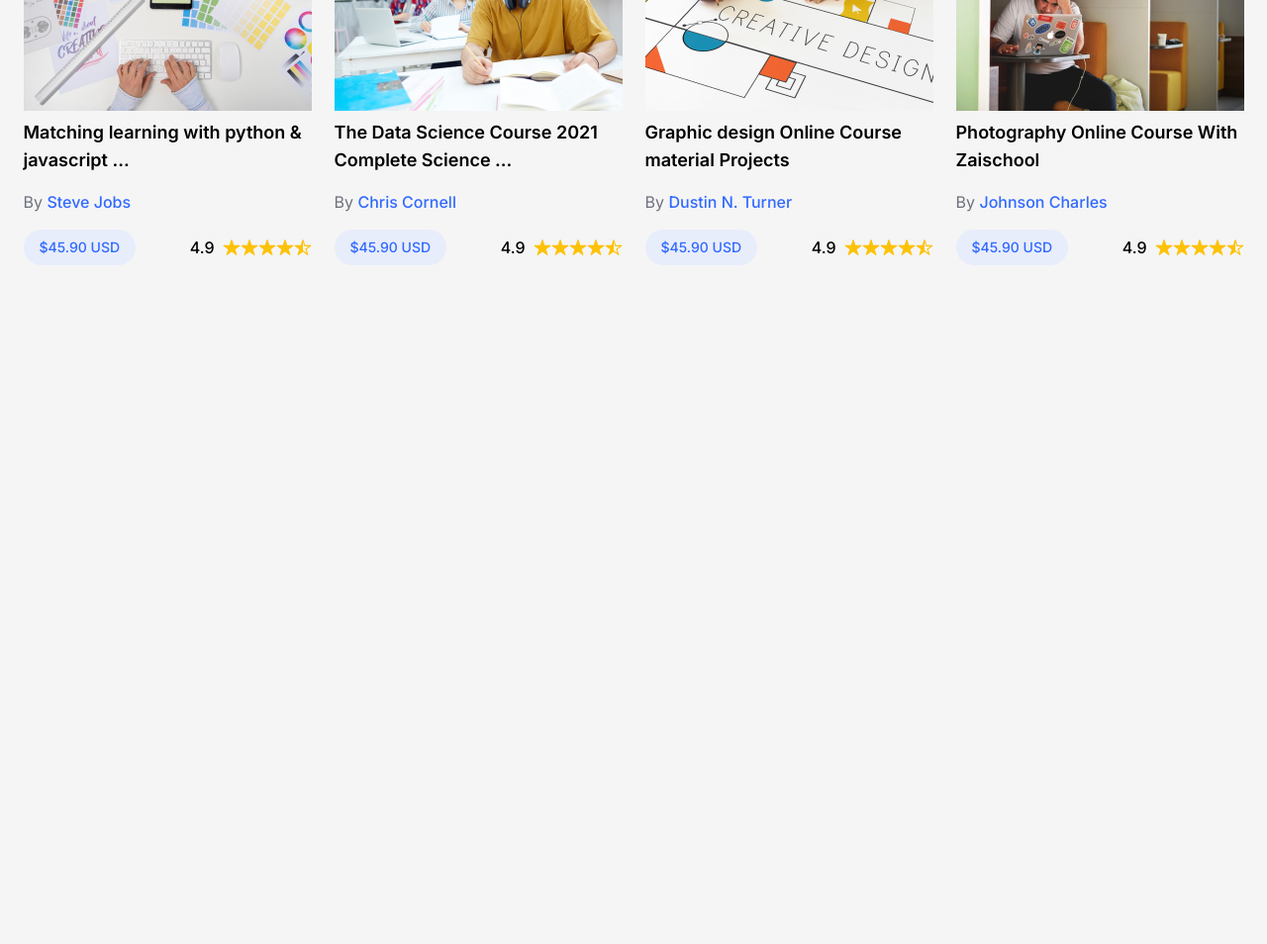
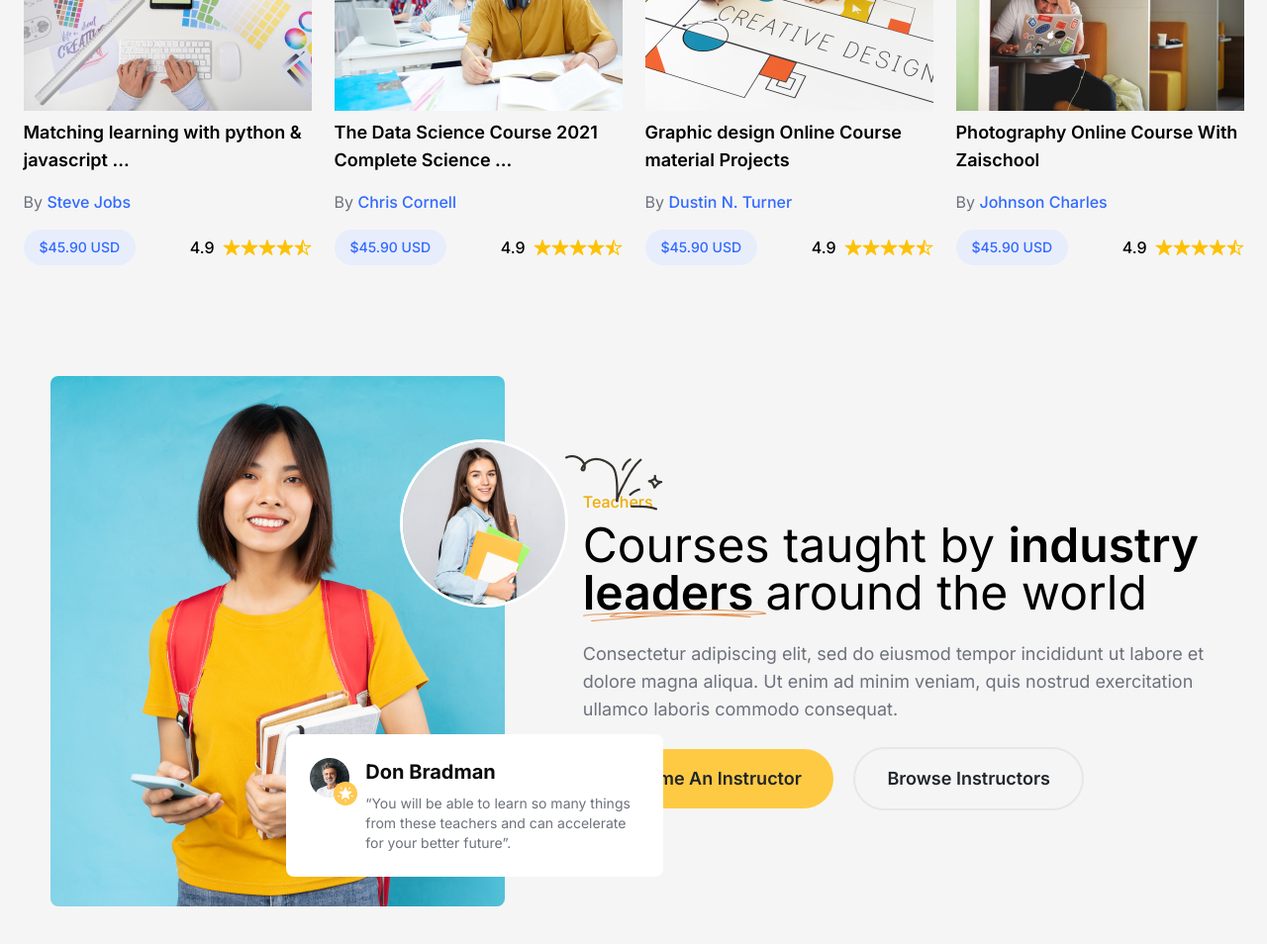
Before and after one commit to EyasinSheikhRony/ShekhoHome, a website: page index.html in a window 1280 px wide. Shown: the part 2068-3022 px from the top of the page at 99% size. Before the commit the page ends 2368 px from the top, so only its background shows below. Drawn offline with nearby package versions, Linux system fonts and the light colour scheme.

Commit message:
Teachers section Done

```diff
--- a/index.html
+++ b/index.html
@@ -504,14 +504,13 @@
               </div>
               <!-- card 2  -->
               <div class="w-[291px] mb-8 mx-auto slide">
-                <img
-                  src="./HomeShekho/guy-lesson 1.png"
-                  alt="#" />
+                <img src="./HomeShekho/guy-lesson 1.png" alt="#" />
                 <h2 class="text-lg text-black font-semibold mt-2">
                   The Data Science Course 2021 Complete Science ...
                 </h2>
                 <p class="text-[#6D717C] font-normal text-base my-3">
-                  By <span class="text-[#316AFF] font-medium">Chris Cornell</span>
+                  By
+                  <span class="text-[#316AFF] font-medium">Chris Cornell</span>
                 </p>
                 <div class="flex justify-between items-center">
                   <h2
@@ -549,7 +548,10 @@
                   Graphic design Online Course material Projects
                 </h2>
                 <p class="text-[#6D717C] font-normal text-base my-3">
-                  By <span class="text-[#316AFF] font-medium">Dustin N. Turner</span>
+                  By
+                  <span class="text-[#316AFF] font-medium"
+                    >Dustin N. Turner</span
+                  >
                 </p>
                 <div class="flex justify-between items-center">
                   <h2
@@ -580,14 +582,15 @@
               </div>
               <!-- card 4  -->
               <div class="w-[291px] mb-8 mx-auto slide">
-                <img
-                  src="./HomeShekho/Rectangle 238.png"
-                  alt="#" />
+                <img src="./HomeShekho/Rectangle 238.png" alt="#" />
                 <h2 class="text-lg text-black font-semibold mt-2">
                   Photography Online Course With Zaischool
                 </h2>
                 <p class="text-[#6D717C] font-normal text-base my-3">
-                  By <span class="text-[#316AFF] font-medium">Johnson Charles</span>
+                  By
+                  <span class="text-[#316AFF] font-medium"
+                    >Johnson Charles</span
+                  >
                 </p>
                 <div class="flex justify-between items-center">
                   <h2
@@ -697,6 +700,88 @@
         </div>
       </section>
       <!-- Broad Selection section end -->
+
+      <!-- Teachers section start  -->
+      <section>
+        <div class="container">
+          <div class="flex justify-around items-center my-20 max-[425px]:my-10 max-[1024px]:grid max-[1024px]:grid-col-2">
+            <!-- section 1  -->
+            <div class="h-[554px] relative max-[425px]:hidden max-[1024px]:mb-6 min-[1440px]:mr-48">
+              <img
+                src="./HomeShekho/portrait-young-female-student-isolated-blue-background 1.png"
+                alt="#"
+                class="rounded-lg" />
+              <span>
+                <img
+                  src="./HomeShekho/portrait-attractive-cute-young-student-girl-isolated-white-wall 1.png"
+                  alt="#"
+                  class="absolute rounded-full border-3 border-white -right-16 top-16 max-[1024px]:right-20" />
+              </span>
+              <div
+                class="flex justify-between w-[381px] p-4 absolute bottom-12 -right-40 bg-white rounded-lg max-[768px]:-right-0 max-[1024px]:right-4">
+                <div class="mr-4 relative">
+                  <img
+                    src="./HomeShekho/Ellipse 5.png"
+                    alt="#"
+                    class="h-[40px] max-w-[100px]" />
+                  <span>
+                    <img
+                      src="./HomeShekho/Group 1000004103.png"
+                      alt="#"
+                      class="absolute -right-2 top-6" />
+                  </span>
+                </div>
+                <div class="">
+                  <h1 class="text-[#0A0A0A] text-xl font-bold mb-2">
+                    Don Bradman
+                  </h1>
+                  <p class="text-[#6D717C] text-sm font-normal">
+                    “You will be able to learn so many things from these
+                    teachers and can accelerate for your better future”.
+                  </p>
+                </div>
+              </div>
+              <span>
+                <img
+                  src="./HomeShekho/Group 5.png"
+                  alt="#"
+                  class="absolute -right-40 top-20 max-[768px]:-right-6 max-[1024px]:-right-4" />
+              </span>
+            </div>
+            <!-- section 2  -->
+            <div class="">
+              <p class="text-[#EEAC06] text-base font-medium mb-2 max-[425px]:justify-center max-[425px]:flex">Teachers</p>
+              <h2 class="max-w-[640px] text-5xl font-normal text-black mb-4 max-[425px]:justify-center max-[425px]:text-center">
+                Courses taught by
+                <span class="text-black font-semibold text-5xl">industry</span>
+                <br />
+                <span class="text-black font-semibold text-5xl relative">leaders
+                  <span>
+                    <img src="./HomeShekho/Vector.png" alt="#" class=" absolute left-0 bottom-0 x-[-1]">
+                  </span>
+                </span>
+                around the world
+              </h2>
+              <p class="max-w-[640px] mb-6 text-[#6D717C] font-normal text-lg max-[425px]:justify-center max-[425px]:flex max-[425px]:text-center">
+                Consectetur adipiscing elit, sed do eiusmod tempor incididunt ut
+                labore et dolore magna aliqua. Ut enim ad minim veniam, quis
+                nostrud exercitation ullamco laboris commodo consequat.
+              </p>
+              <div class="max-[425px]:flex">
+                <button
+                  class="bg-[#FFCA43] max-[425px]:ml-5 hover:bg-[#f7bf30] max-[425px]:text-sm max-[425px]:px-4 max-[425px]:py-0 py-3 px-8 rounded-full text-lg font-semibold mr-4">
+                  Become An Instructor
+                </button>
+                <button
+                  class="border-2 py-3 hover:border-[#FFCA43] duration-700 max-[425px]:text-sm max-[425px]:px-4 max-[425px]:py-0 hover:bg-[#FFCA43] hover:text-white px-8 rounded-full text-lg font-semibold mr-4">
+                  Browse Instructors
+                </button>
+              </div>
+            </div>
+          </div>
+        </div>
+      </section>
+      <!-- Teachers section end -->
     </main>
     <!-- Main Section End -->
 
```
Also changed, not shown: HomeShekho/Group 1000004106.png (added).
